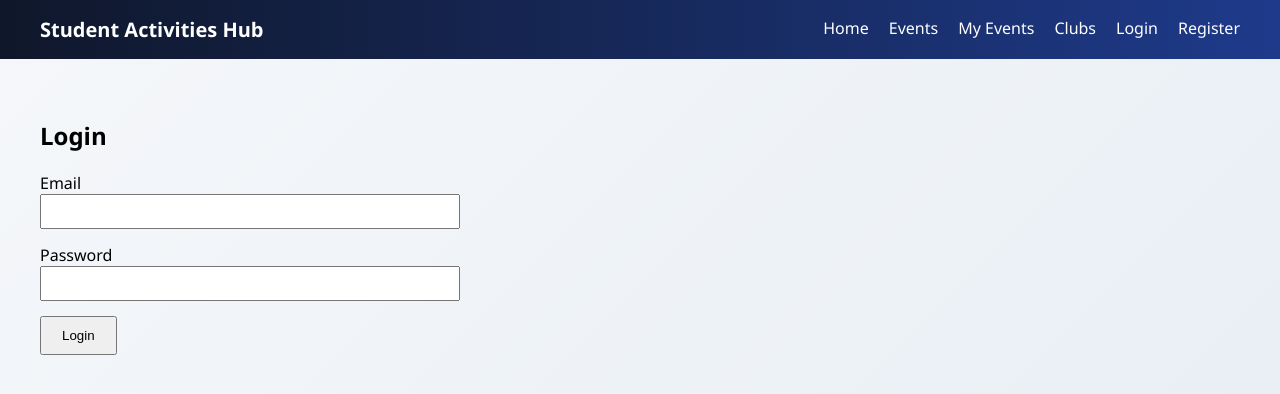
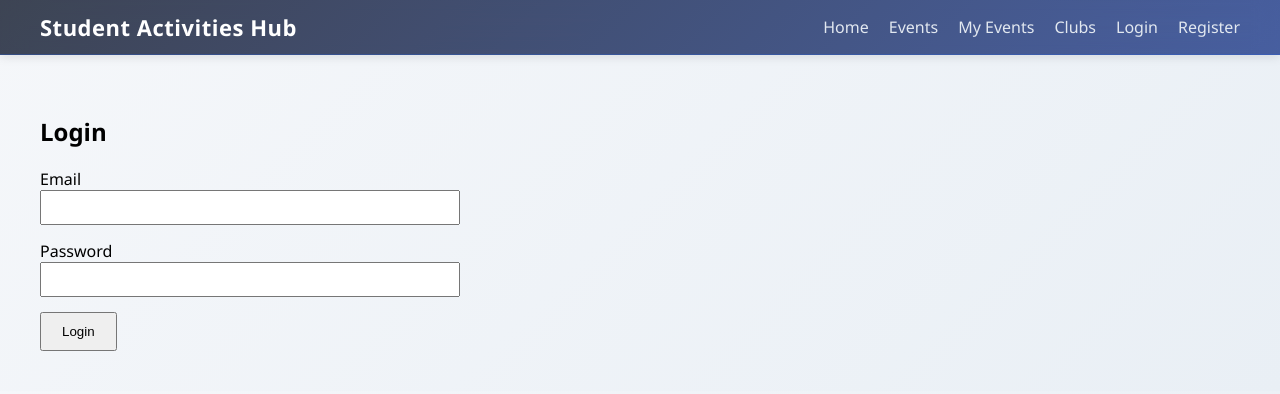
Before and after one commit to bhavyabhardwaj001/student-activity-hub, a React app in the folder frontend/: page /login in a window 1280 px wide. Shown: the top 394 px of the page. Built offline with nearby package versions, Linux system fonts and the light colour scheme; the HTML template or start-up script is replaced by a standard one.

Commit message:
improve navbar design

```diff
--- a/frontend/src/components/Navbar.jsx
+++ b/frontend/src/components/Navbar.jsx
@@ -12,35 +12,70 @@ function Navbar() {
       <h2 style={styles.logo}>Student Activities Hub</h2>
 
       <div style={styles.links}>
-        <Link to="/" style={styles.link}>
+        <Link
+          to="/"
+          style={styles.link}
+          onMouseEnter={(e) => (e.target.style.color = "#fbbf24")}
+          onMouseLeave={(e) => (e.target.style.color = "#e2e8f0")}
+        >
           Home
         </Link>
-        <Link to="/events" style={styles.link}>
+        <Link
+          to="/events"
+          style={styles.link}
+          onMouseEnter={(e) => (e.target.style.color = "#fbbf24")}
+          onMouseLeave={(e) => (e.target.style.color = "#e2e8f0")}
+        >
           Events
         </Link>
-        <Link to="/my-events" style={styles.link}>
+        <Link
+          to="/my-events"
+          style={styles.link}
+          onMouseEnter={(e) => (e.target.style.color = "#fbbf24")}
+          onMouseLeave={(e) => (e.target.style.color = "#e2e8f0")}
+        >
           My Events
         </Link>
-        <Link to="/clubs" style={styles.link}>
+        <Link
+          to="/clubs"
+          style={styles.link}
+          onMouseEnter={(e) => (e.target.style.color = "#fbbf24")}
+          onMouseLeave={(e) => (e.target.style.color = "#e2e8f0")}
+        >
           Clubs
         </Link>
 
         {!token && (
-          <Link to="/login" style={styles.link}>
+          <Link
+            to="/login"
+            style={styles.link}
+            onMouseEnter={(e) => (e.target.style.color = "#fbbf24")}
+            onMouseLeave={(e) => (e.target.style.color = "#e2e8f0")}
+          >
             Login
           </Link>
         )}
 
         {!token && (
-          <Link to="/register" style={styles.link}>
+          <Link
+            to="/register"
+            style={styles.link}
+            onMouseEnter={(e) => (e.target.style.color = "#fbbf24")}
+            onMouseLeave={(e) => (e.target.style.color = "#e2e8f0")}
+          >
             Register
           </Link>
         )}
 
         {token && (
-          <button onClick={handleLogout} style={styles.logout}>
-            Logout
-          </button>
+          <span
+  style={styles.link}
+  onClick={handleLogout}
+  onMouseEnter={(e) => (e.target.style.color = "#60a5fa")}
+  onMouseLeave={(e) => (e.target.style.color = "#e2e8f0")}
+>
+  Logout
+</span>
         )}
       </div>
     </nav>
@@ -49,28 +84,35 @@ function Navbar() {
 
 const styles = {
   nav: {
+    position: "sticky",
+    top: 0,
+    zIndex: 1000,
     display: "flex",
     justifyContent: "space-between",
     alignItems: "center",
-    padding: "16px 40px",
-    background: "linear-gradient(90deg, #0f172a, #1e3a8a)",
-    color: "white",
+    padding: "12px 40px",
+    backdropFilter: "blur(12px)",
+    background:
+      "linear-gradient(135deg, rgba(15, 23, 42, 0.8), rgba(30, 58, 138, 0.8))",
+    borderBottom: "1px solid rgba(37, 99, 235, 0.3)",
+    boxShadow: "0 2px 10px rgba(0,0,0,0.1)",
   },
   logo: {
     margin: 0,
-    fontWeight: "600",
-    fontSize: "20px",
+    fontSize: "22px",
+    fontWeight: "700",
+    letterSpacing: "0.5px",
+    color: "white",
   },
   links: {
     display: "flex",
     gap: "20px",
   },
   link: {
-    color: "white",
+    color: "#e2e8f0",
     textDecoration: "none",
     fontWeight: "500",
-    position: "relative",
-    paddingBottom: "4px",
+    transition: "all 0.2s ease",
   },
   logout: {
     color: "white",
--- a/frontend/src/pages/Home.jsx
+++ b/frontend/src/pages/Home.jsx
@@ -314,10 +314,7 @@ const styles = {
   featuresSection: {
     padding: "80px 20px",
     textAlign: "center",
-    background: `
-  linear-gradient(180deg, #ffffff, #f8fafc),
-  url("https://www.transparenttextures.com/patterns/diamond-upholstery.png")
-`,
+    background: `linear-gradient(135deg, #e0f2fe, #f0f9ff, #f8fafc)`,
     borderBottom: "1px solid #e2e8f0",
   },
 
```
